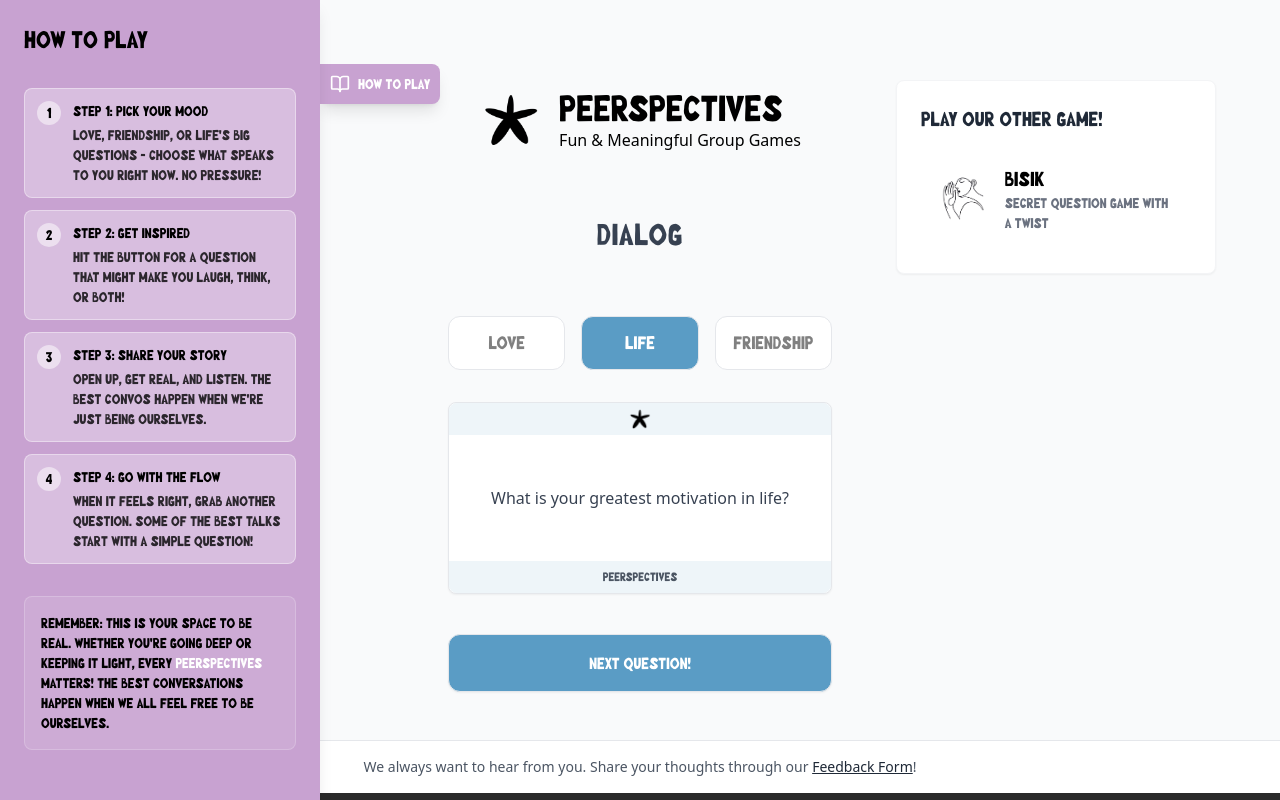
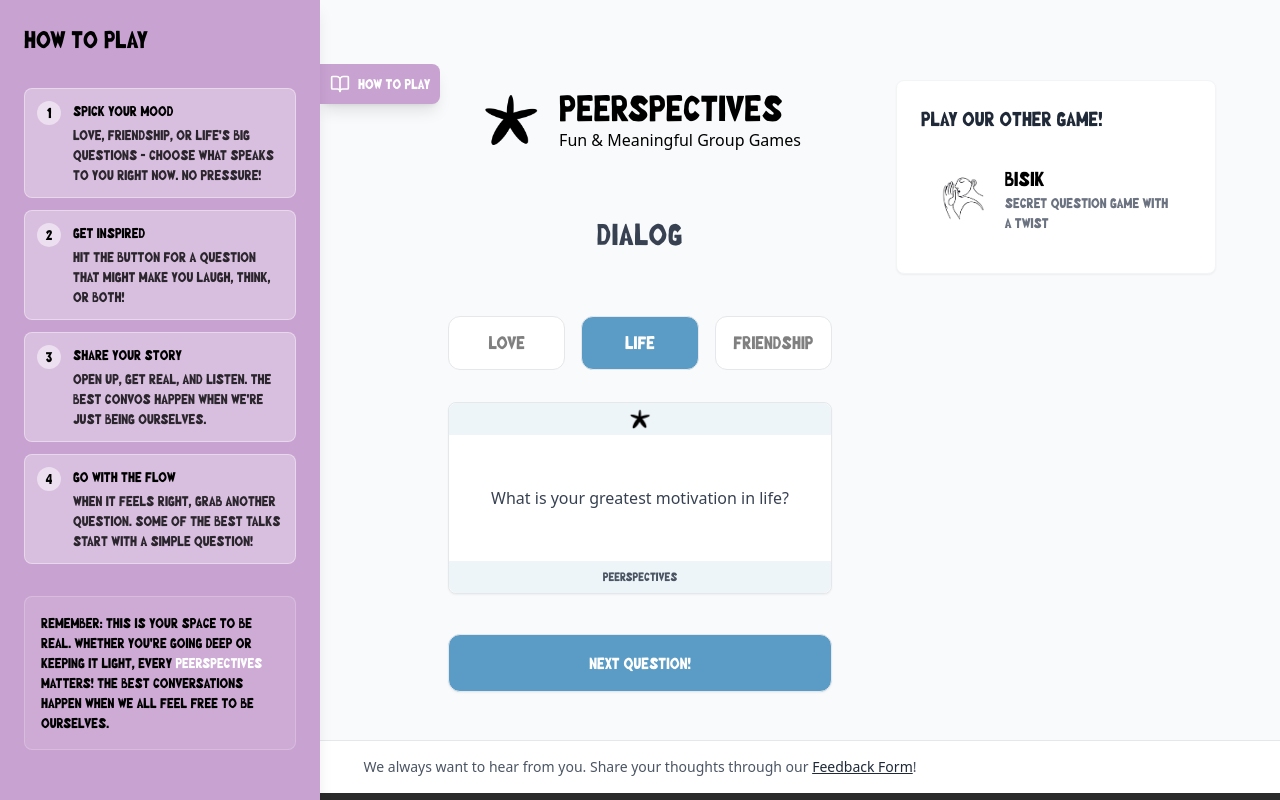
Before and after one commit to naufalrafiathl/peerspective, a Next.js app: page /dialog in a window 1280 px wide. Shown: the top 800 px of the page. Built offline with nearby package versions, Linux system fonts and the light colour scheme.

Commit message:
feat: alter steps for dialog to be consistent with bisik

```diff
--- a/src/components/HowToPlaySlider.tsx
+++ b/src/components/HowToPlaySlider.tsx
@@ -16,22 +16,22 @@
 
   const steps = [
     {
-      title: "Step 1: Pick Your Mood",
+      title: "SPick Your Mood",
       description:
         "Love, friendship, or life's big questions - choose what speaks to you right now. No pressure! ",
     },
     {
-      title: "Step 2: Get Inspired",
+      title: "Get Inspired",
       description:
         "Hit the button for a question that might make you laugh, think, or both! ",
     },
     {
-      title: "Step 3: Share Your Story",
+      title: "Share Your Story",
       description:
         "Open up, get real, and listen. The best convos happen when we're just being ourselves. ",
     },
     {
-      title: "Step 4: Go With The Flow",
+      title: "Go With The Flow",
       description:
         "When it feels right, grab another question. Some of the best talks start with a simple question! ",
     },
```
